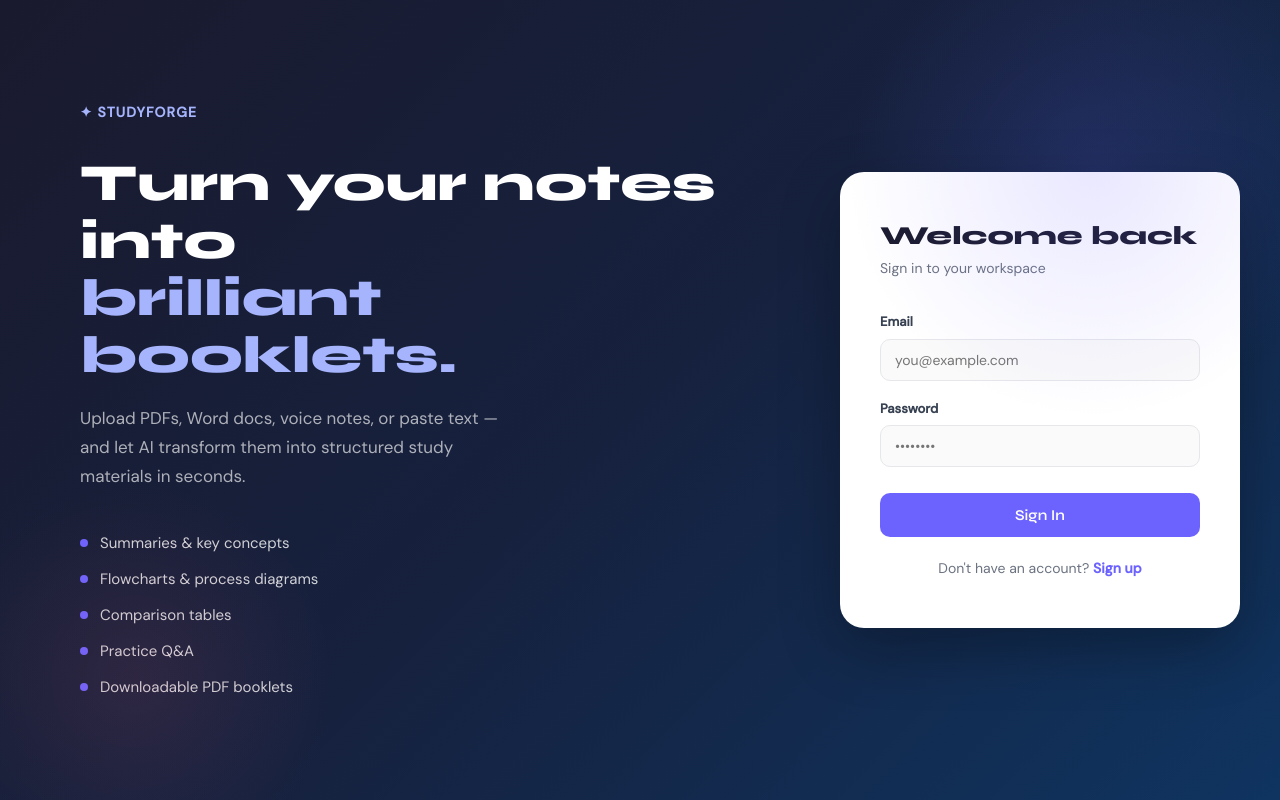
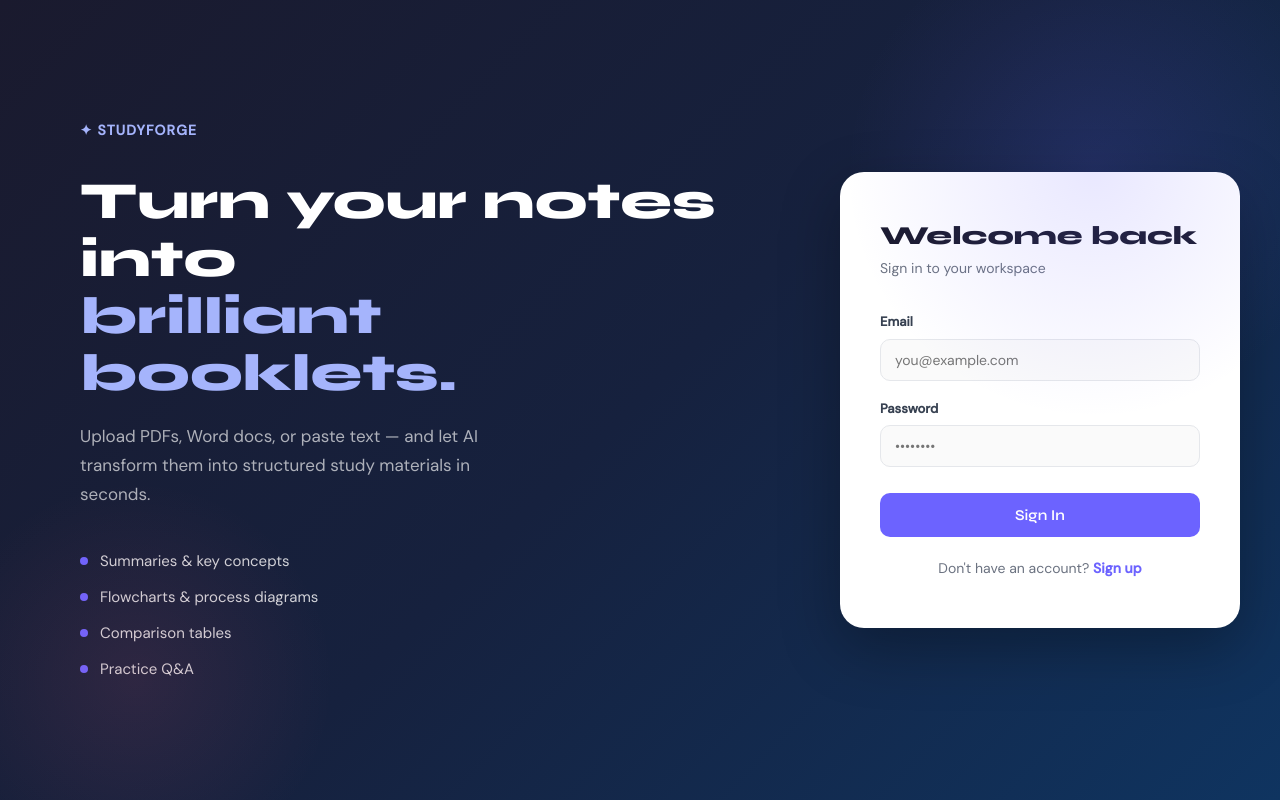
Before and after one commit to ShivanshSaxena03/StudyForge, a React (Vite) app in the folder frontend/: page /login in a window 1280 px wide. Built offline with nearby package versions, Linux system fonts and the light colour scheme; no server answers.

Commit message:
Frontend changes

```diff
--- a/frontend/src/pages/AuthPage.jsx
+++ b/frontend/src/pages/AuthPage.jsx
@@ -151,10 +151,10 @@ export default function AuthPage({ mode }) {
           <span style={styles.heroAccent}>brilliant booklets.</span>
         </h1>
         <p style={styles.heroDesc}>
-          Upload PDFs, Word docs, voice notes, or paste text — and let AI transform them into structured study materials in seconds.
+          Upload PDFs, Word docs, or paste text — and let AI transform them into structured study materials in seconds.
         </p>
         <ul style={styles.featureList}>
-          {['Summaries & key concepts', 'Flowcharts & process diagrams', 'Comparison tables', 'Practice Q&A', 'Downloadable PDF booklets'].map(f => (
+          {['Summaries & key concepts', 'Flowcharts & process diagrams', 'Comparison tables', 'Practice Q&A'].map(f => (
             <li key={f} style={styles.featureItem}>
               <span style={styles.featureDot} /> {f}
             </li>
```
